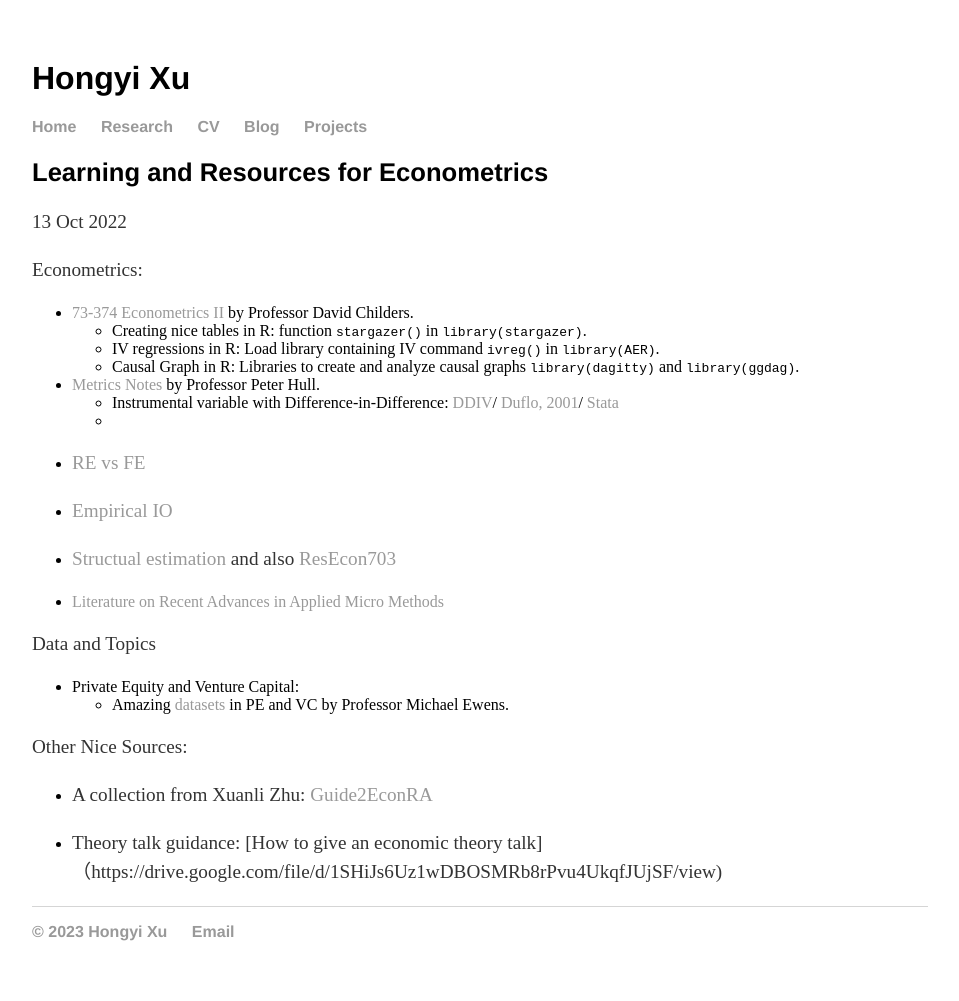
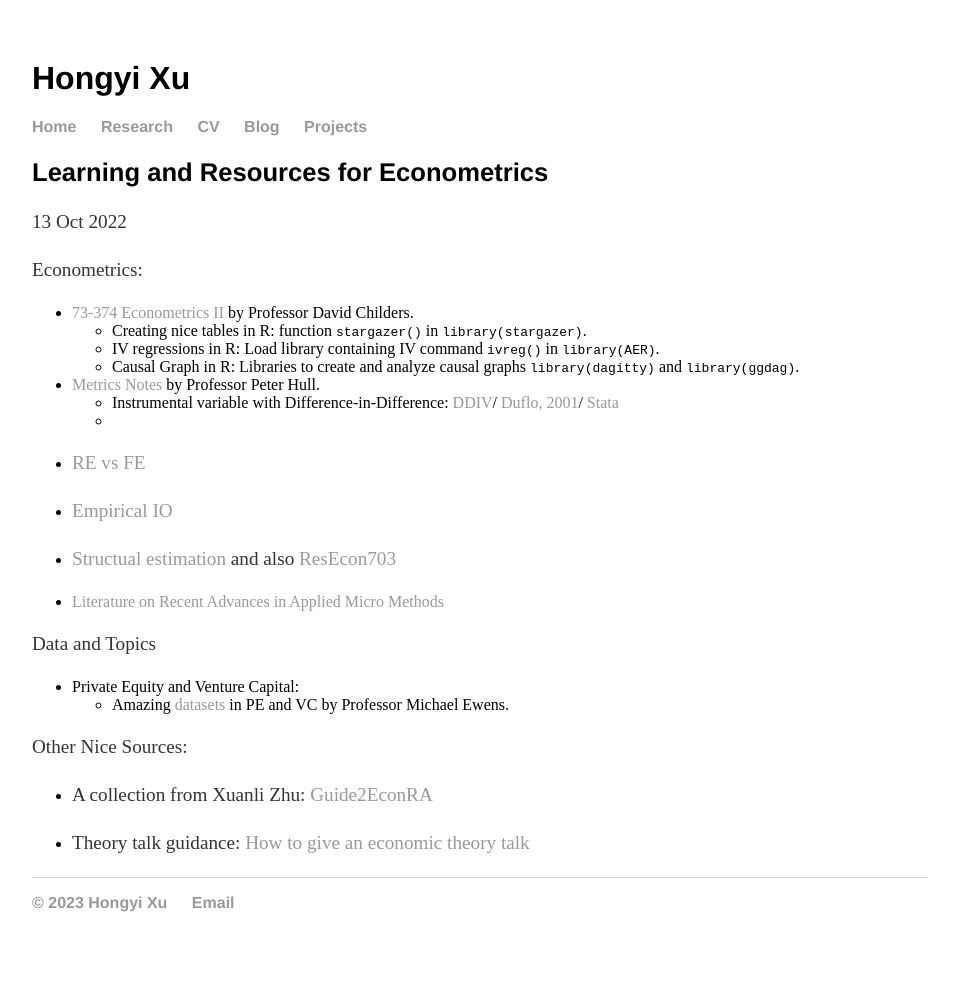
Before and after one commit to hongyileoxu/hongyileoxu.github.io, a Jekyll site: the page built from _posts/2022-10-13-great-resources.md, in a window 1280 px wide. Shown: the whole page, without its empty margins (160-1119 px from the left). Built offline with Jekyll 4.4.1, drawn with Linux system fonts in a browser that asks for light colours; after the commit the page ends 972 px from its top, so only the background shows below that.

Commit message:
Update 2022-10-13-great-resources.md

```diff
--- a/_posts/2022-10-13-great-resources.md
+++ b/_posts/2022-10-13-great-resources.md
@@ -29,4 +29,4 @@ Data and Topics
 Other Nice Sources:
 -  A collection from Xuanli Zhu: [Guide2EconRA](https://github.com/hongyileoxu/Guide2EconRA_update/blob/7a12be4d321be6ea318c39096703fbcfdb0b6cd6/README.md)
 
--  Theory talk guidance: [How to give an economic theory talk]（https://drive.google.com/file/d/1SHiJs6Uz1wDBOSMRb8rPvu4UkqfJUjSF/view)
+-  Theory talk guidance: [How to give an economic theory talk](https://drive.google.com/file/d/1SHiJs6Uz1wDBOSMRb8rPvu4UkqfJUjSF/view)
```
